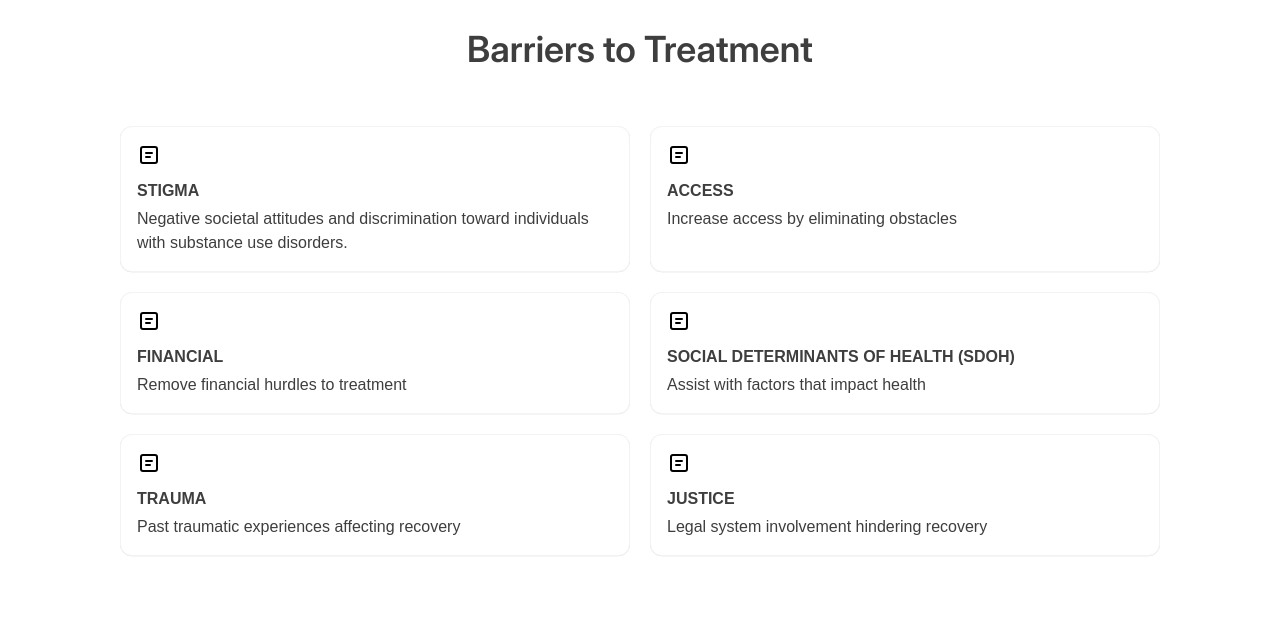
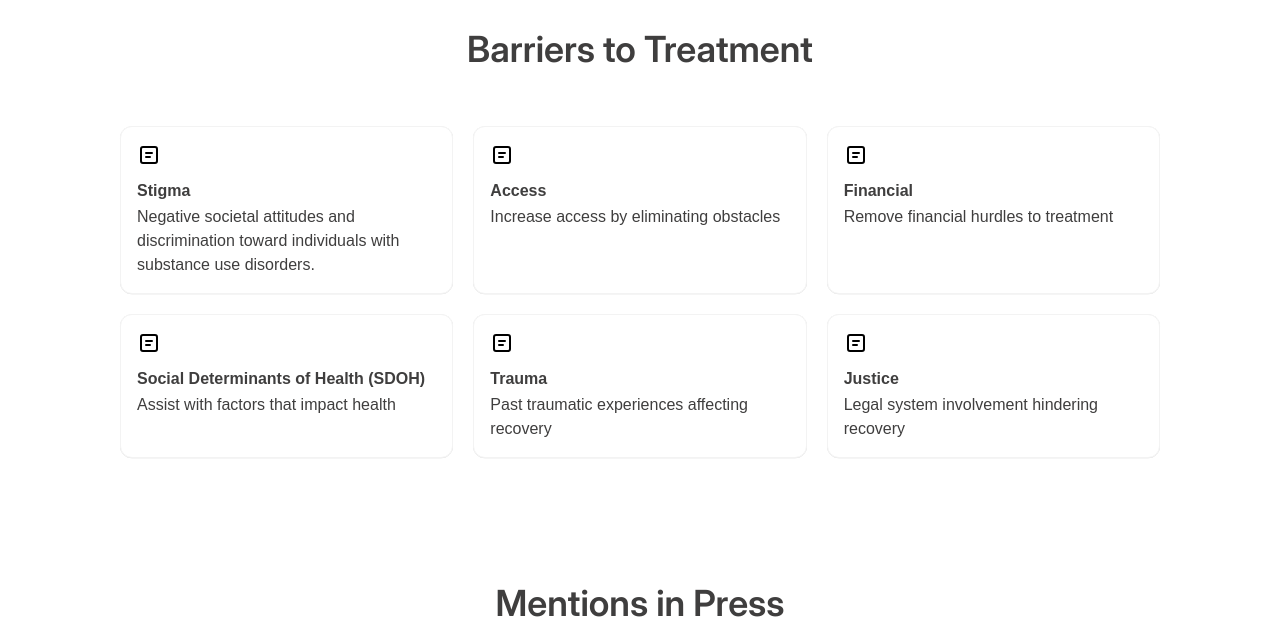
Before and after one commit to peter-sidejar/bbsur-web, a Next.js app: page / in a window 1280 px wide. Shown: the part 4020-4639 px from the top of the page. Built offline with nearby package versions, Linux system fonts and the light colour scheme; a web font is replaced by a local one.

Commit message:
Improve Barriers treament styling

```diff
--- a/src/components/home/barriers-treatment/BarriersTreatment.tsx
+++ b/src/components/home/barriers-treatment/BarriersTreatment.tsx
@@ -3,28 +3,28 @@ import TreatmentCard from './TreatmentCard';
 
 const barriersTreatmentData = [
   {
-    title: 'STIGMA',
+    title: 'Stigma',
     description:
       'Negative societal attitudes and discrimination toward individuals with substance use disorders.',
   },
   {
-    title: 'ACCESS',
+    title: 'Access',
     description: 'Increase access by eliminating obstacles',
   },
   {
-    title: 'FINANCIAL',
+    title: 'Financial',
     description: 'Remove financial hurdles to treatment',
   },
   {
-    title: 'SOCIAL DETERMINANTS OF HEALTH (SDOH)',
+    title: 'Social Determinants of Health (SDOH)',
     description: 'Assist with factors that impact health',
   },
   {
-    title: 'TRAUMA',
+    title: 'Trauma',
     description: 'Past traumatic experiences affecting recovery',
   },
   {
-    title: 'JUSTICE',
+    title: 'Justice',
     description: 'Legal system involvement hindering recovery',
   },
 ];
@@ -36,7 +36,7 @@ const BarriersTreatment = () => {
       id='news'
     >
       <h2 className='bold-9 md:text-center'>Barriers to Treatment</h2>
-      <div className='grid grid-cols-1 md:grid-cols-2 gap-5 mt-[56px]'>
+      <div className='grid grid-cols-1 md:grid-cols-2 xl:grid-cols-3 gap-5 mt-[56px]'>
         {barriersTreatmentData.map((barrier, index) => (
           <TreatmentCard
             key={index}
--- a/src/components/home/barriers-treatment/TreatmentCard.tsx
+++ b/src/components/home/barriers-treatment/TreatmentCard.tsx
@@ -8,9 +8,9 @@ const TreatmentCard: React.FC<{ title: string; description: string }> = ({
   return (
     <div className='p-4 border border-neutral-alpha-4 card-shadow rounded-[12px]'>
       <SquareLinesNoteIcon className='text-black h-6 w-6' />
-      <div className='mt-3 flex flex-col gap-1'>
+      <div className='mt-3 flex flex-col'>
         <span className='bold-4'>{title}</span>
-        <p className='regular-4'>{description}</p>
+        <p className='regular-4 mt-[2px]'>{description}</p>
       </div>
     </div>
   );
```
